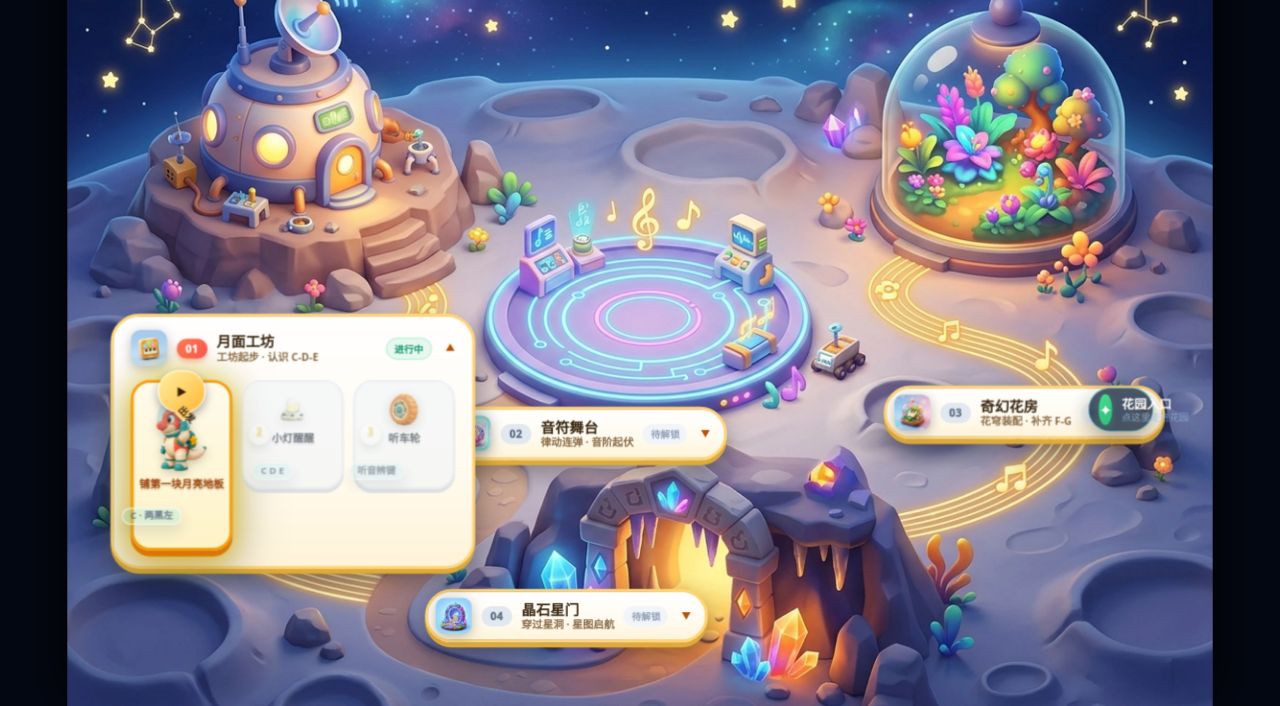
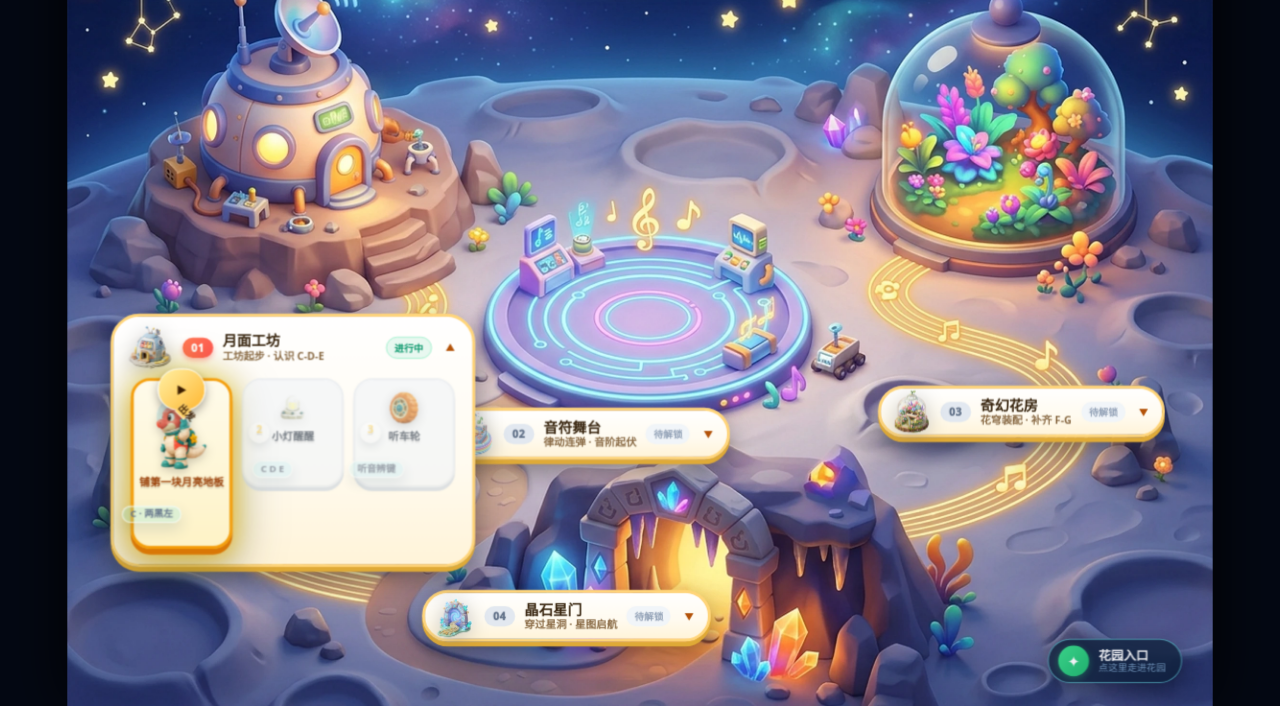
Before and after one commit to linglinghahaha/star-dino-piano, a website: page index.html in a window 1280 px wide. Shown: the part 94-800 px from the top of the page. Drawn offline with Linux system fonts and the light colour scheme.

Commit message:
feat(ui): 落地纯透明背景3D微缩玩具点缀插画并移位花园入口至角落消除视觉干扰

```diff
--- a/course-director.css
+++ b/course-director.css
@@ -1468,8 +1468,11 @@ html[data-motion="reduced"] .map-shell[data-course-director="true"] .garden-rest
 /* Compact Capsule Garden Entrance Marker */
 .island-map .garden-rest-marker {
   position: absolute !important;
-  right: 28px !important;
+  left: auto !important;
+  top: auto !important;
+  right: 32px !important;
   bottom: 24px !important;
+  transform: none !important;
   width: auto !important;
   height: 46px !important;
   min-height: 46px !important;
@@ -1546,14 +1549,21 @@ html[data-motion="reduced"] .map-shell[data-course-director="true"] .garden-rest
   margin-bottom: 14px !important;
 }
 
-/* 3D Toy Icon for Each Station */
+/* 3D Vignette Illustration for Each Station (Pure Transparent Background) */
 .phase-hub-icon {
-  width: 38px !important;
-  height: 38px !important;
-  border-radius: 10px !important;
+  width: 44px !important;
+  height: 44px !important;
+  border-radius: 0 !important;
+  background: transparent !important;
   object-fit: contain !important;
-  filter: drop-shadow(0 3px 6px rgba(0, 0, 0, 0.25)) !important;
+  filter: drop-shadow(0 4px 10px rgba(0, 0, 0, 0.22)) drop-shadow(0 1px 3px rgba(255, 255, 255, 0.6)) !important;
   flex-shrink: 0 !important;
+  margin: -4px 2px -4px -2px !important;
+  transition: transform 0.3s cubic-bezier(0.34, 1.56, 0.64, 1) !important;
+}
+
+.phase-hub-header:hover .phase-hub-icon {
+  transform: scale(1.15) rotate(-5deg) !important;
 }
 
 .phase-hub-badge {
--- a/index.html
+++ b/index.html
@@ -26,7 +26,7 @@
   <link rel="stylesheet" href="roof-blueprint-overrides.css?v=overhaul-340c">
   <link rel="stylesheet" href="chapter3-visible.css?v=overhaul-343a-p1">
   <link rel="stylesheet" href="chapter4-slice.css?v=overhaul-366a-c4-settlement-lp04-continuity-correction">
-  <link rel="stylesheet" href="course-director.css?v=overhaul-365b-parental-challenge-pointer-cancel-correction">
+  <link rel="stylesheet" href="course-director.css?v=vignette-transparent-icons-v4">
   <link rel="stylesheet" href="parent-experience.css?v=overhaul-365b-parental-challenge-pointer-cancel-correction">
   <link rel="stylesheet" href="child-feedback-intensity.css?v=overhaul-369e-ipad-settlement-compactness-correction">
   <link rel="stylesheet" href="m01-m03-companion-feedback.css?v=overhaul-365b-parental-challenge-pointer-cancel-correction">
@@ -231,7 +231,7 @@
       <!-- 4 大建造阶段里程碑站台 (Phase Hubs: 3D 糖果抽屉收纳与五线谱道路顺位) -->
       <div class="phase-hub phase-hub-1 active drawer-open" data-phase="1">
         <header class="phase-hub-header" role="button" aria-expanded="true" tabindex="0" title="点击展开/收起 月面工坊">
-          <img class="phase-hub-icon" src="assets/runtime/icon-phase-1.webp" alt="工坊">
+          <img class="phase-hub-icon" src="assets/runtime/vignette-phase-1.webp" alt="工坊">
           <span class="phase-hub-badge">01</span>
           <div class="phase-hub-title-group">
             <strong>月面工坊</strong>
@@ -261,7 +261,7 @@
 
       <div class="phase-hub phase-hub-2 locked" data-phase="2">
         <header class="phase-hub-header" role="button" aria-expanded="false" tabindex="0" title="点击展开/收起 音符舞台">
-          <img class="phase-hub-icon" src="assets/runtime/icon-phase-2.webp" alt="舞台">
+          <img class="phase-hub-icon" src="assets/runtime/vignette-phase-2.webp" alt="舞台">
           <span class="phase-hub-badge">02</span>
           <div class="phase-hub-title-group">
             <strong>音符舞台</strong>
@@ -300,7 +300,7 @@
 
       <div class="phase-hub phase-hub-3 locked" data-phase="3">
         <header class="phase-hub-header" role="button" aria-expanded="false" tabindex="0" title="点击展开/收起 奇幻花房">
-          <img class="phase-hub-icon" src="assets/runtime/icon-phase-3.webp" alt="花房">
+          <img class="phase-hub-icon" src="assets/runtime/vignette-phase-3.webp" alt="花房">
           <span class="phase-hub-badge">03</span>
           <div class="phase-hub-title-group">
             <strong>奇幻花房</strong>
@@ -339,7 +339,7 @@
 
       <div class="phase-hub phase-hub-4 locked" data-phase="4">
         <header class="phase-hub-header" role="button" aria-expanded="false" tabindex="0" title="点击展开/收起 晶石星门">
-          <img class="phase-hub-icon" src="assets/runtime/icon-phase-4.webp" alt="星门">
+          <img class="phase-hub-icon" src="assets/runtime/vignette-phase-4.webp" alt="星门">
           <span class="phase-hub-badge">04</span>
           <div class="phase-hub-title-group">
             <strong>晶石星门</strong>
--- a/server.mjs
+++ b/server.mjs
@@ -29,7 +29,8 @@ const server = http.createServer((req, res) => {
     const ext = path.extname(filePath).toLowerCase();
     res.writeHead(200, {
       "Content-Type": mimeTypes[ext] || "application/octet-stream",
-      "Cache-Control": "no-cache"
+      "Cache-Control": "no-store, no-cache, must-revalidate, max-age=0",
+      "Pragma": "no-cache"
     });
     fs.createReadStream(filePath).pipe(res);
   } else {
```
Also changed, not shown: assets/runtime/vignette-phase-1.webp (added), assets/runtime/vignette-phase-2.webp (added), assets/runtime/vignette-phase-3.webp (added), assets/runtime/vignette-phase-4.webp (added).
